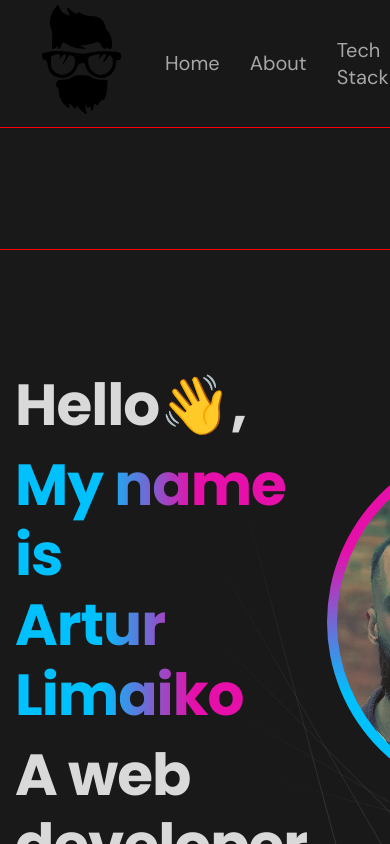
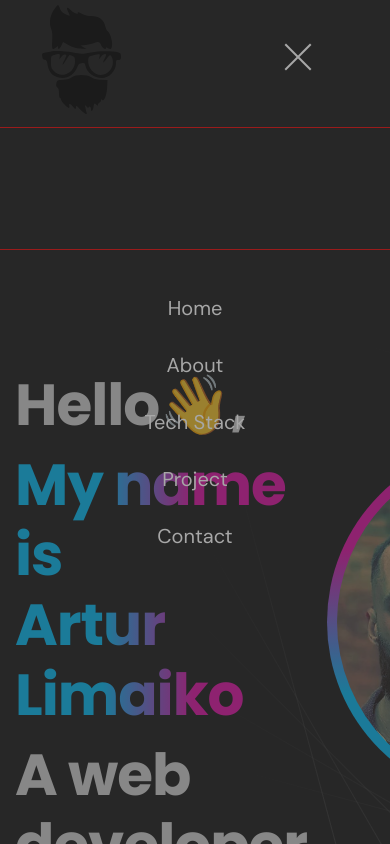
Before and after one commit to ArturLimaiko/portfolio, a React app: page / in a window 390 px wide. Shown: the top 844 px of the page. Built offline with nearby package versions, Linux system fonts and the light colour scheme.

Commit message:
Начал адаптив header

```diff
--- a/src/layout/header/Header.tsx
+++ b/src/layout/header/Header.tsx
@@ -2,9 +2,9 @@ import React from 'react';
 import styled from 'styled-components';
 import {Container} from '../../components/Container';
 import {Logo} from "../../components/logo/Logo";
-import {Menu} from "../../components/menu/Menu";
+import {Menu} from "./menu/Menu";
 import {FlexWrapper} from "../../components/FlexWrapper";
-import {Theme} from "../../styles/Theme";
+import {TabletMenu} from "./tabletMenu/tabletMenu";
 
 
 const items = ["Home","About","Tech Stack","Project","Contact"]
@@ -16,6 +16,7 @@ export const Header = () => {
                 <FlexWrapper justify={"space-between"} align={"center"}>
                     <Logo/>
                     <Menu menuItems={items}/>
+                    <TabletMenu menuItems={items}/>
                 </FlexWrapper>
             </Container>
         </StyledHeader>
@@ -27,6 +28,5 @@ position: fixed;
   top: 0;
   left: 0;
   right: 0;
-  background-color:rgba(25 25 25 / 50%);
   z-index: 100;
 `
--- a/src/components/menu/Menu.tsx
+++ b/src/layout/header/menu/Menu.tsx
@@ -1,10 +1,6 @@
 import React from 'react';
 import styled from 'styled-components';
-import {Theme} from "../../styles/Theme";
-import instagram from '../../assets/images/instagram.svg'
-import telegram from '../../assets/images/telegram.svg'
-import linkedin from '../../assets/images/linkedin.svg'
-
+import {Theme} from "../../../styles/Theme";
 
 export const Menu = (props: { menuItems: Array<string> }) => {
     return (
@@ -25,6 +21,10 @@ const StyledMenu = styled.nav`
     display: flex;
     gap: 30px;
     align-items: center;
+
+    @media ${Theme.media.tablet} {
+      display: none;
+    }
   }
 
   li a {
--- /dev/null
+++ b/src/layout/header/tabletMenu/tabletMenu.tsx
@@ -0,0 +1,141 @@
+import React from 'react';
+import styled, {css} from 'styled-components';
+import {Theme} from "../../../styles/Theme";
+
+export const TabletMenu = (props: { menuItems: Array<string> }) => {
+    return (
+        <StyledTabletMenu>
+            <BurgerButton isOpen={true}>
+                <span>
+
+                </span>
+            </BurgerButton>
+            <TabletMenuPopup isOpen={true}>
+                <ul>
+                    {props.menuItems.map((item, index) => {
+                        return <li key={index}>
+                            <a href="#">{item}</a>
+                        </li>
+                    })}
+                </ul>
+            </TabletMenuPopup>
+
+        </StyledTabletMenu>
+    );
+};
+
+const StyledTabletMenu = styled.nav`
+  display: none;
+
+  @media ${Theme.media.tablet} {
+    display: block;
+  }
+}
+`
+
+const TabletMenuPopup = styled.div<{ isOpen: boolean }>`
+  position: fixed;
+  top: 0;
+  right: 0;
+  left: 0;
+  bottom: 0;
+  z-index: 2000;
+  background-color: rgba(54, 54, 54, 0.5);
+  display: none;
+
+  ${props => props.isOpen && css<{ isOpen: boolean }>`
+    display: flex;
+    justify-content: center;
+    align-items: center;
+  `}
+  ul {
+    display: flex;
+    gap: 30px;
+    align-items: center;
+    flex-direction: column;
+  }
+
+  li a {
+    color: ${Theme.colors.fontDark};
+    position: relative;
+    text-decoration: none;
+    font-family: "DM Sans", "sans-serif";
+    font-weight: 400;
+    font-size: 20px;
+    line-height: 26px;
+  }
+
+  a:hover {
+    color: #00c0fd;
+  }
+
+  a::before {
+    content: "";
+    position: absolute;
+    display: block;
+    width: 100%;
+    height: 2px;
+    bottom: 0;
+    left: 0;
+    background: linear-gradient(270deg, rgba(231, 15, 170, 1) 35%, rgba(0, 192, 253, 1) 65%);
+    transform: scaleX(0);
+    transition: transform 0.5s ease;
+  }
+
+  a:hover::before {
+    transform: scaleX(1);
+  }
+`
+
+const BurgerButton = styled.button<{ isOpen: boolean }>`
+  position: fixed;
+  width: 200px;
+  height: 200px;
+  top: -100px;
+  right: -100px;
+  z-index: 3000;
+
+  span {
+    position: absolute;
+    display: block;
+    width: 36px;
+    height: 2px;
+    background-color: ${Theme.colors.fontDark};
+    left: -10px;
+    bottom: 42px;
+
+    ${props => props.isOpen && css<{ isOpen: boolean }>`
+      background-color: rgba(255, 255, 255, 0);
+    `}
+    &::before {
+      content: "";
+      display: block;
+      width: 36px;
+      height: 2px;
+      background-color: ${Theme.colors.fontDark};
+      position: absolute;
+      transform: translateY(-10px);
+
+      ${props => props.isOpen && css<{ isOpen: boolean }>`
+        transform: rotate(-45deg) translateY(0);
+      `}
+    }
+
+    &::after {
+      content: "";
+      display: block;
+      width: 24px;
+      height: 2px;
+      background-color: ${Theme.colors.fontDark};
+      position: absolute;
+      transform: translateY(10px);
+
+      ${props => props.isOpen && css<{ isOpen: boolean }>`
+        transform: rotate(45deg) translateY(0);
+        width: 36px;
+      `}
+    }
+
+
+  }
+`
--- a/src/styles/Theme.ts
+++ b/src/styles/Theme.ts
@@ -7,5 +7,10 @@ export const Theme = {
         font: "#cccccc",
         fontLight: "#ffffff",
         fontDark: "#a7a7a7"
+    },
+
+    media: {
+        tablet: "screen and (max-width: 768px)",
+        mobile: "screen and (max-width: 360px)",
     }
 }
```
